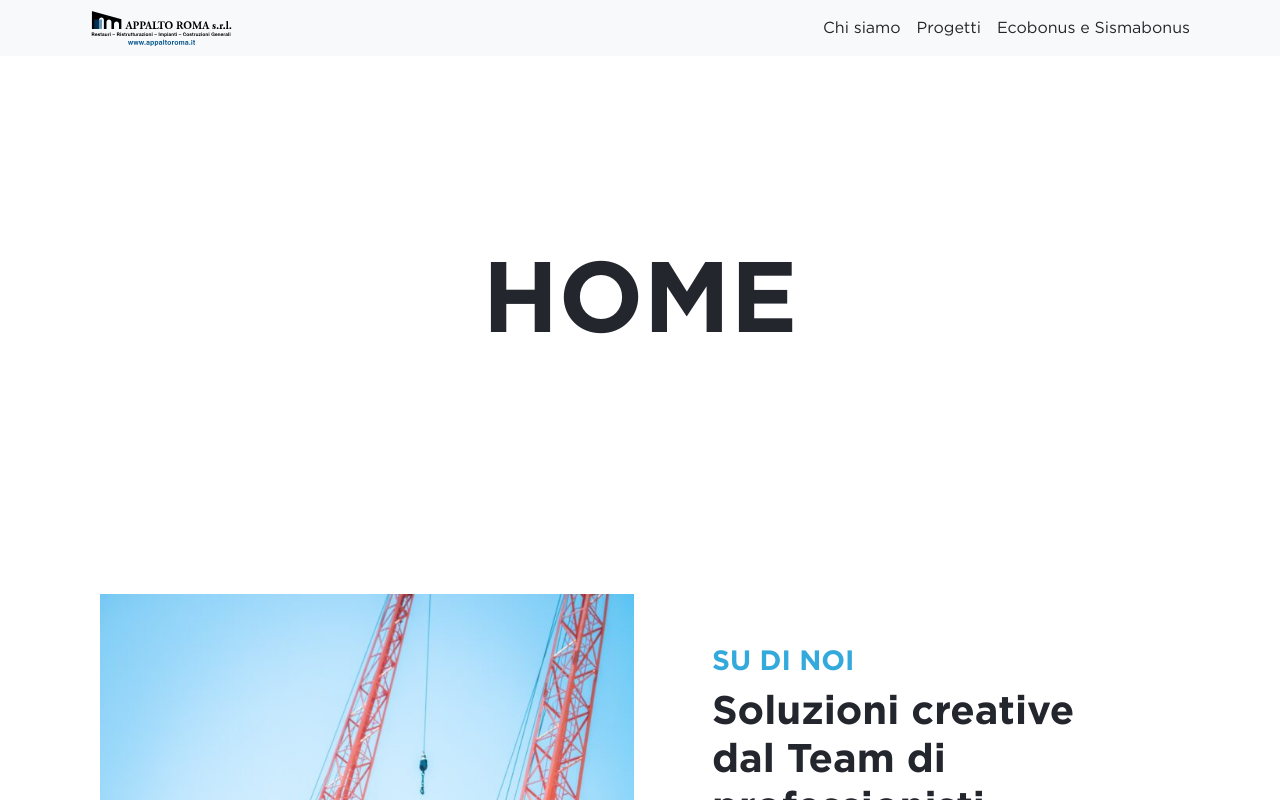
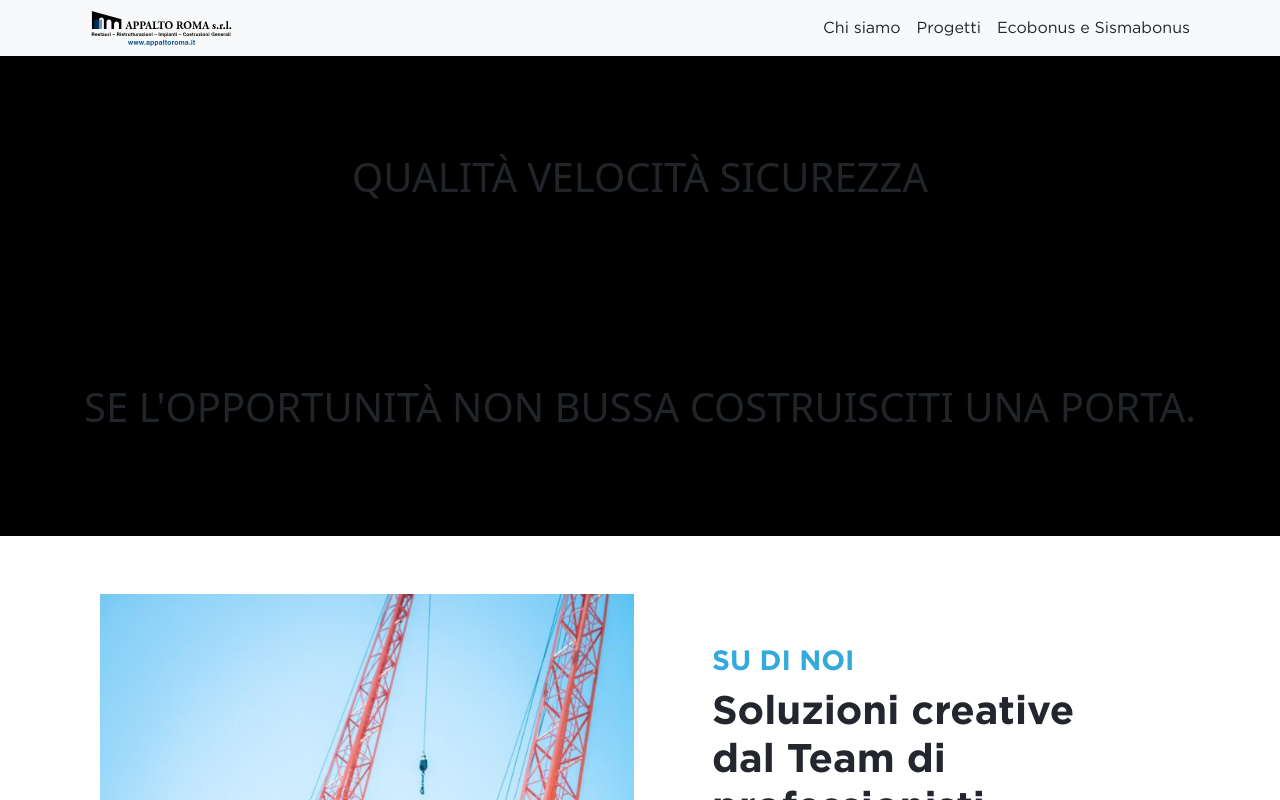
Before and after one commit to gloriamarinelli/appaltoroma, a React (Create React App) app: page / in a window 1280 px wide. Shown: the top 800 px of the page. Built offline with nearby package versions, Linux system fonts and the light colour scheme.

Commit message:
fix vari home

```diff
--- a/src/components/pages/Home.jsx
+++ b/src/components/pages/Home.jsx
@@ -17,36 +17,31 @@ import Image12 from "../images/impianti2.png";
 import Image13 from "../images/logo.svg";
 import Image14 from "../images/qrcode.svg";
 import Image15 from "../images/PROVA.jpg";
-
 import "../../index.css";
 
 export default function Home() {
   return (
     <>
+      <section>
         <div
-        className="header-home"
+          className="header-home-page"
           style={{
             padding: "10px",
             textAlign: "center",
-          color: "#fff",
+            backgroundColor: "black",
             marginBottom: "10px",
             height: "60vh",
             display: "grid",
             placeItems: "center",
           }}
         >
-        <h1
-          className="font-weight-bold mt-5 mb-5"
-          style={{
-            fontSize: "100px",
-            fontWeight: "bold",
-            fontFamily: "GothamBold",
-            color: "#23262d",
-          }}
-        >
-          HOME
+
+          <h1 className="animated infinite rollOut">
+            QUALITÀ VELOCITÀ SICUREZZA
           </h1>
+          <h1>SE L'OPPORTUNITÀ NON BUSSA COSTRUISCITI UNA PORTA.</h1>
         </div>
+      </section>
 
       <section>
         <div className="container px-5">
@@ -631,7 +626,7 @@ export default function Home() {
               >
                 <h1>
                   UFFICO ROMA:{" "}
-                  <strong>Via Sante Monachesi, n°4, 00173 Roma RM</strong>{" "}
+                  <strong>Via Sante Monachesi, n°4, 00173 Roma (RM)</strong>{" "}
                 </h1>
               </a>
             </div>
@@ -642,8 +637,7 @@ export default function Home() {
                 height="400px"
                 id=""
                 className=""
-
-                placeItems= "center"
+                placeItems="center"
               />
             </div>
           </div>
```
Also changed, not shown: package.json (+10 -0 lines), src/components/pages/About.jsx (+17 -12 lines), 2 other files (tests, documents, lock files or other folders). Lines whose indentation alone changed are shown as unchanged.
